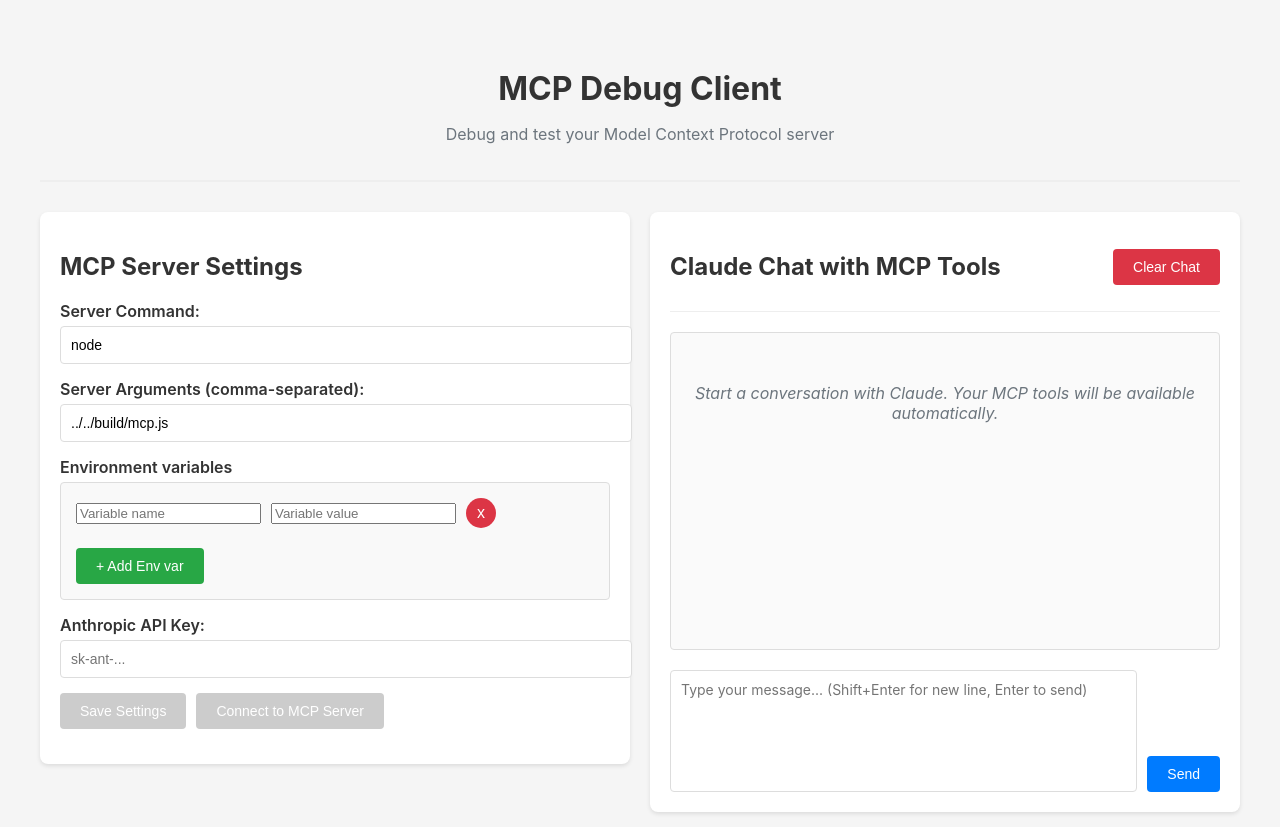
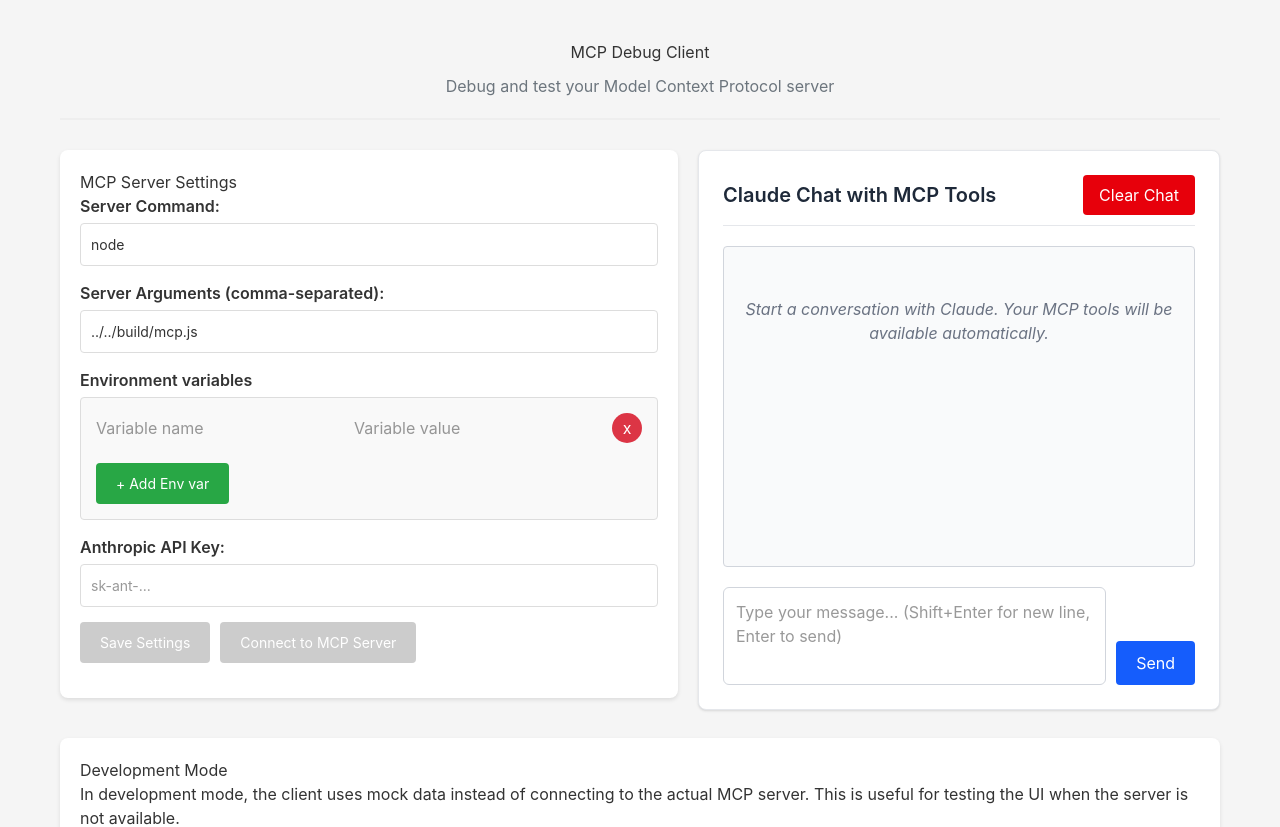
Before and after one commit to faraazahmad/mcp_debug, a Vue app: page / in a window 1280 px wide. Shown: the top 827 px of the page. Built offline with nearby package versions, Linux system fonts and the light colour scheme.

Commit message:
fix: working tailwind integration

```diff
--- a/index.html
+++ b/index.html
@@ -3,6 +3,7 @@
   <head>
     <meta charset="UTF-8" />
     <link rel="icon" type="image/svg+xml" href="/vite.svg" />
+    <link rel="stylesheet" href="src/style.css">
     <meta name="viewport" content="width=device-width, initial-scale=1.0" />
     <title>MCP Client</title>
   </head>
--- a/src/App.vue
+++ b/src/App.vue
@@ -1,5 +1,5 @@
 <template>
-  <div class="container">
+  <div class="container p-4">
     <header>
       <h1>MCP Debug Client</h1>
       <p>Debug and test your Model Context Protocol server</p>
--- a/src/components/ChatPanel.vue
+++ b/src/components/ChatPanel.vue
@@ -1,80 +1,85 @@
 <template>
-  <div class="card chat-panel">
-    <div class="chat-header">
-      <h2>Claude Chat with MCP Tools</h2>
-      <button @click="clearChat" class="button" style="background: #dc3545;">
+  <div class="p-6 bg-white rounded-lg shadow-sm border border-gray-200 h-[70vh] flex flex-col">
+    <div class="flex justify-between items-center mb-5 pb-2.5 border-b border-gray-200">
+      <h2 class="text-xl font-semibold text-gray-800">Claude Chat with MCP Tools</h2>
+      <button @click="clearChat" class="px-4 py-2 bg-red-600 text-white rounded hover:bg-red-700 transition-colors">
         Clear Chat
       </button>
     </div>
 
-    <div class="chat-messages" ref="messagesContainer">
-      <div v-if="chatStore.messages.length === 0" class="empty-state">
+    <div class="flex-1 overflow-y-auto overflow-x-hidden py-2.5 border border-gray-300 rounded bg-gray-50" ref="messagesContainer">
+      <div v-if="chatStore.messages.length === 0" class="text-center text-gray-500 py-10 px-5 italic">
         Start a conversation with Claude. Your MCP tools will be available automatically.
       </div>
 
       <div
         v-for="message in chatStore.messages"
         :key="message.id"
-        :class="['message', message.role]"
+        :class="[
+          'mx-2.5 p-4 rounded-lg max-w-[80%] break-words',
+          message.role === 'user'
+            ? 'bg-blue-600 text-white ml-auto mr-2.5'
+            : 'bg-white border border-gray-300 mr-auto ml-2.5'
+        ]"
       >
-        <div class="message-header">
-          <span class="role">{{ message.role === 'user' ? 'You' : 'Claude' }}</span>
-          <span class="timestamp">{{ formatTime(message.timestamp) }}</span>
+        <div class="flex justify-between items-center mb-2 text-xs opacity-80">
+          <span class="font-semibold">{{ message.role === 'user' ? 'You' : 'Claude' }}</span>
+          <span class="text-[11px]">{{ formatTime(message.timestamp) }}</span>
         </div>
 
-        <div class="message-content">
-          <pre v-if="message.role === 'assistant'">{{ message.content }}</pre>
-          <p v-else>{{ message.content }}</p>
+        <div>
+          <pre v-if="message.role === 'assistant'" class="m-0 whitespace-pre-wrap break-words max-w-full font-inherit">{{ message.content }}</pre>
+          <p v-else class="m-0">{{ message.content }}</p>
         </div>
 
-        <div v-if="message.tools && message.tools.length > 0" class="tool-calls">
-          <h4>Tool Calls:</h4>
+        <div v-if="message.tools && message.tools.length > 0" class="mt-4 pt-4 border-t border-gray-200">
+          <h4 class="m-0 mb-2.5 text-gray-500 text-sm">Tool Calls:</h4>
           <div
             v-for="(tool, index) in message.tools"
             :key="index"
-            class="tool-call"
+            class="bg-gray-50 p-2.5 rounded mb-2.5"
           >
-            <strong>{{ tool.name }}</strong>
-            <pre>{{ JSON.stringify(tool.arguments, null, 2) }}</pre>
-            <div v-if="tool.result" class="tool-result">
-              <strong>Result:</strong>
-              <pre>{{ JSON.stringify(tool.result, null, 2) }}</pre>
+            <strong class="block mb-1 text-blue-600">{{ tool.name }}</strong>
+            <pre class="my-1 text-xs bg-gray-200 p-2 rounded whitespace-pre-wrap break-words max-w-full">{{ JSON.stringify(tool.arguments, null, 2) }}</pre>
+            <div v-if="tool.result" class="mt-2.5 pt-2.5 border-t border-gray-300">
+              <strong class="block mb-1 text-blue-600">Result:</strong>
+              <pre class="my-1 text-xs bg-gray-200 p-2 rounded whitespace-pre-wrap break-words max-w-full">{{ JSON.stringify(tool.result, null, 2) }}</pre>
             </div>
           </div>
         </div>
       </div>
 
-      <div v-if="chatStore.isLoading" class="message assistant loading">
-        <div class="message-header">
-          <span class="role">Claude</span>
+      <div v-if="chatStore.isLoading" class="mx-2.5 p-4 rounded-lg max-w-[80%] break-words bg-gray-100 mr-auto ml-2.5">
+        <div class="flex justify-between items-center mb-2 text-xs opacity-80">
+          <span class="font-semibold">Claude</span>
         </div>
-        <div class="message-content">
-          <div class="loading-dots">
-            <span></span>
-            <span></span>
-            <span></span>
+        <div>
+          <div class="flex gap-1 items-center">
+            <span class="w-2 h-2 rounded-full bg-blue-600 animate-bounce" style="animation-delay: -0.32s;"></span>
+            <span class="w-2 h-2 rounded-full bg-blue-600 animate-bounce" style="animation-delay: -0.16s;"></span>
+            <span class="w-2 h-2 rounded-full bg-blue-600 animate-bounce"></span>
           </div>
         </div>
       </div>
     </div>
 
-    <div class="chat-input">
-      <div v-if="chatStore.error" class="error">
+    <div class="mt-5">
+      <div v-if="chatStore.error" class="mb-2 p-2 bg-red-100 text-red-700 rounded">
         {{ chatStore.error }}
       </div>
 
-      <div class="input-group">
+      <div class="flex gap-2.5 items-end">
         <textarea
           v-model="newMessage"
           @keydown="handleKeyDown"
-          class="textarea"
+          class="flex-1 resize-none p-3 border border-gray-300 rounded-md focus:outline-none focus:ring-2 focus:ring-blue-500 focus:border-transparent"
           placeholder="Type your message... (Shift+Enter for new line, Enter to send)"
           rows="3"
         ></textarea>
 
         <button
           @click="sendMessage"
-          class="button send-button"
+          class="px-5 py-2.5 bg-blue-600 text-white rounded hover:bg-blue-700 transition-colors h-fit"
         >
           Send
         </button>
@@ -150,179 +155,3 @@ onMounted(() => {
   scrollToBottom()
 })
 </script>
-
-<style scoped>
-.chat-panel {
-  height: 70vh;
-  display: flex;
-  flex-direction: column;
-}
-
-.chat-header {
-  display: flex;
-  justify-content: space-between;
-  align-items: center;
-  margin-bottom: 20px;
-  padding-bottom: 10px;
-  border-bottom: 1px solid #eee;
-}
-
-.chat-messages {
-  flex: 1;
-  overflow-y: auto;
-  overflow-x: hidden;
-  padding: 10px 0;
-  border: 1px solid #ddd;
-  border-radius: 4px;
-  background: #fafafa;
-}
-
-.empty-state {
-  text-align: center;
-  color: #6c757d;
-  padding: 40px 20px;
-  font-style: italic;
-}
-
-.message {
-  margin: 10px;
-  padding: 15px;
-  border-radius: 8px;
-  max-width: 80%;
-  word-wrap: break-word;
-  overflow-wrap: break-word;
-}
-
-.message.user {
-  background: #007bff;
-  color: white;
-  margin-left: auto;
-  margin-right: 10px;
-}
-
-.message.assistant {
-  background: white;
-  border: 1px solid #ddd;
-  margin-right: auto;
-  margin-left: 10px;
-}
-
-.message.loading {
-  background: #f8f9fa;
-}
-
-.message-header {
-  display: flex;
-  justify-content: space-between;
-  align-items: center;
-  margin-bottom: 8px;
-  font-size: 12px;
-  opacity: 0.8;
-}
-
-.role {
-  font-weight: 600;
-}
-
-.timestamp {
-  font-size: 11px;
-}
-
-.message-content pre {
-  margin: 0;
-  white-space: pre-wrap;
-  word-wrap: break-word;
-  overflow-wrap: break-word;
-  font-family: inherit;
-  max-width: 100%;
-}
-
-.message-content p {
-  margin: 0;
-}
-
-.tool-calls {
-  margin-top: 15px;
-  padding-top: 15px;
-  border-top: 1px solid #eee;
-}
-
-.tool-calls h4 {
-  margin: 0 0 10px 0;
-  color: #6c757d;
-  font-size: 14px;
-}
-
-.tool-call {
-  background: #f8f9fa;
-  padding: 10px;
-  border-radius: 4px;
-  margin-bottom: 10px;
-}
-
-.tool-call strong {
-  display: block;
-  margin-bottom: 5px;
-  color: #007bff;
-}
-
-.tool-call pre {
-  margin: 5px 0;
-  font-size: 12px;
-  background: #e9ecef;
-  padding: 8px;
-  border-radius: 4px;
-  white-space: pre-wrap;
-  word-wrap: break-word;
-  overflow-wrap: break-word;
-  max-width: 100%;
-}
-
-.tool-result {
-  margin-top: 10px;
-  padding-top: 10px;
-  border-top: 1px solid #dee2e6;
-}
-
-.loading-dots {
-  display: flex;
-  gap: 4px;
-  align-items: center;
-}
-
-.loading-dots span {
-  width: 8px;
-  height: 8px;
-  border-radius: 50%;
-  background: #007bff;
-  animation: loading 1.4s infinite ease-in-out;
-}
-
-.loading-dots span:nth-child(1) { animation-delay: -0.32s; }
-.loading-dots span:nth-child(2) { animation-delay: -0.16s; }
-
-@keyframes loading {
-  0%, 80%, 100% { opacity: 0.3; }
-  40% { opacity: 1; }
-}
-
-.chat-input {
-  margin-top: 20px;
-}
-
-.input-group {
-  display: flex;
-  gap: 10px;
-  align-items: flex-end;
-}
-
-.input-group .textarea {
-  flex: 1;
-  resize: none;
-}
-
-.send-button {
-  padding: 10px 20px;
-  height: fit-content;
-}
-</style>
--- a/src/style.css
+++ b/src/style.css
@@ -1,6 +1,4 @@
-@tailwind base;
-@tailwind components;
-@tailwind utilities;
+@import "tailwindcss";
 
 body {
   font-family: -apple-system, BlinkMacSystemFont, 'Segoe UI', Roboto, sans-serif;
--- a/tailwind.config.js
+++ /dev/null
@@ -1,11 +0,0 @@
-/** @type {import('tailwindcss').Config} */
-export default {
-  content: [
-    "./index.html",
-    "./src/**/*.{vue,js,ts,jsx,tsx}",
-  ],
-  theme: {
-    extend: {},
-  },
-  plugins: [],
-}
```
